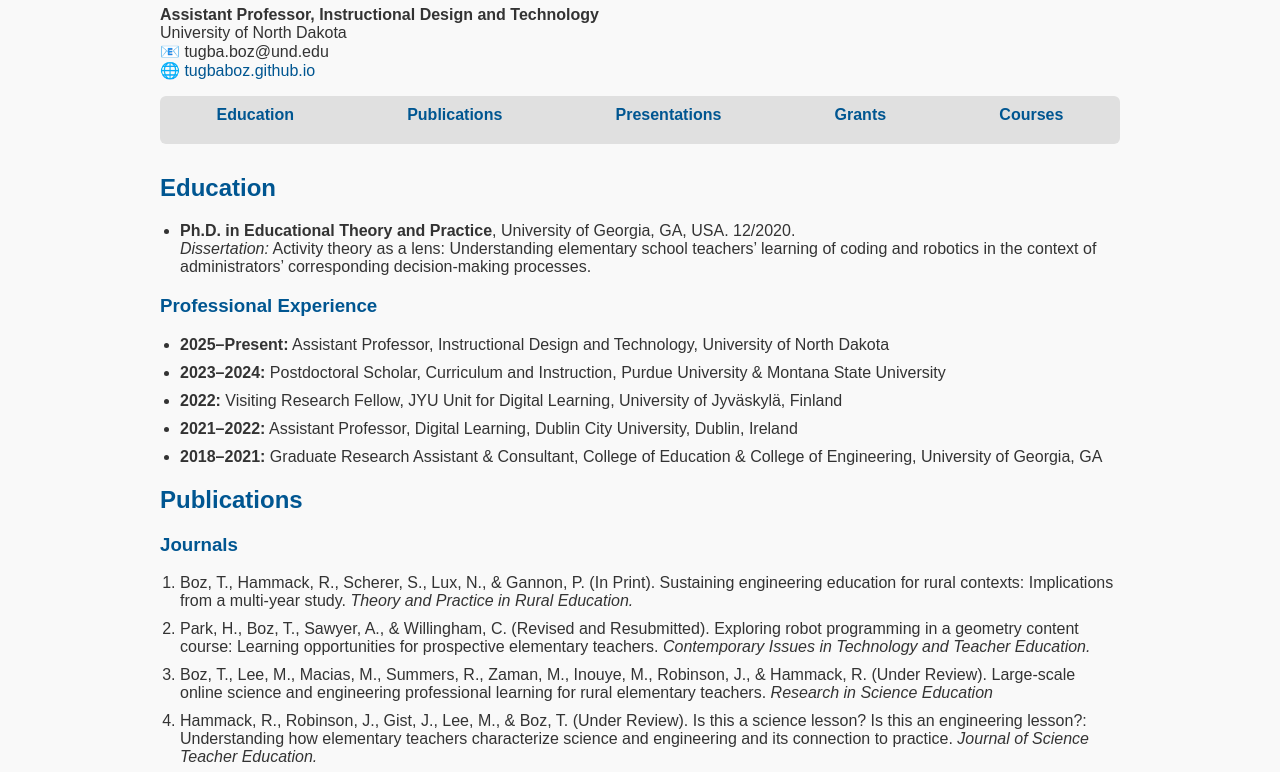
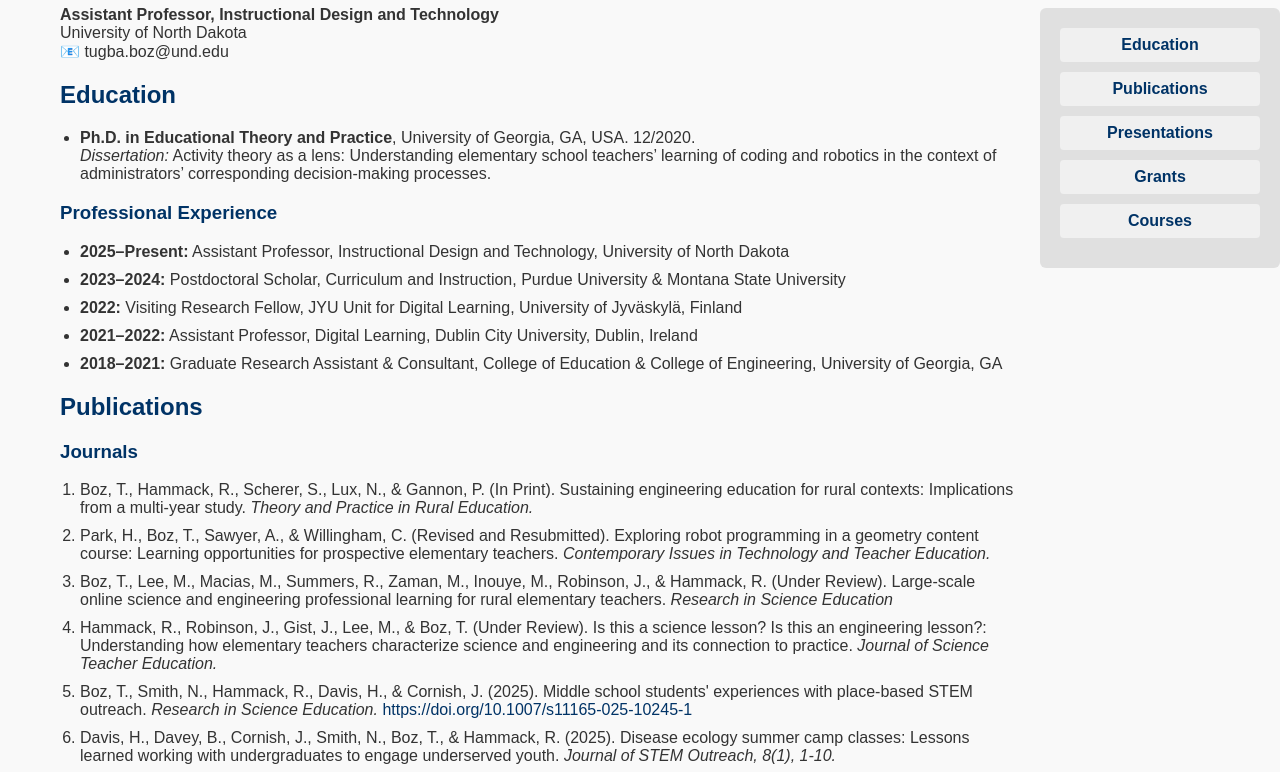
Before and after one commit to tgbbz/tugbaboz.github.io, a plain HTML site: page index.html in a window 1280 px wide. Shown: the part 92-864 px from the top of the page. Drawn offline with Linux system fonts and the light colour scheme.

Commit message:
Update index.html

```diff
--- a/index.html
+++ b/index.html
@@ -12,9 +12,10 @@
       padding: 0 20px;
       background-color: #f9f9f9;
       color: #333;
+      padding-right: 220px;
     }
     h1, h2, h3, h4 {
-      color: #005691;
+      color: #003366;
     }
     hr {
       border: none;
@@ -28,7 +29,7 @@
       padding-left: 20px;
     }
     a {
-      color: #005691;
+      color: #003366;
       text-decoration: none;
     }
     a:hover {
@@ -39,27 +40,39 @@
     }
     nav {
       background-color: #e0e0e0;
-      padding: 10px 0;
+      padding: 20px;
       margin-bottom: 30px;
       border-radius: 6px;
+      position: fixed;
+      right: 0;
+      top: 100px;
+      width: 200px;
     }
 
     #tabs {
-      display: flex;
-      justify-content: space-around;
+      display: block;
       list-style-type: none;
       padding-left: 0;
       margin: 0;
     }
 
+    #tabs li {
+      margin-bottom: 10px;
+    }
+
     #tabs li a {
-      text-decoration: none;
-      color: #005691;
+      display: block;
+      padding: 8px;
+      background-color: #f0f0f0;
+      border-radius: 4px;
+      color: #003366;
       font-weight: bold;
+      text-align: center;
     }
 
     #tabs li a:hover {
-      text-decoration: underline;
+      background-color: #d0d0d0;
+      text-decoration: none;
     }
   </style>
 </head>
@@ -68,7 +81,7 @@
   <p><strong>Assistant Professor, Instructional Design and Technology</strong><br>
   University of North Dakota<br>
   📧 tugba.boz@und.edu<br>
-  🌐 <a href="https://tugbaboz.github.io">tugbaboz.github.io</a></p>
+  </a></p>
 
   <nav>
     <ul id="tabs">
```
